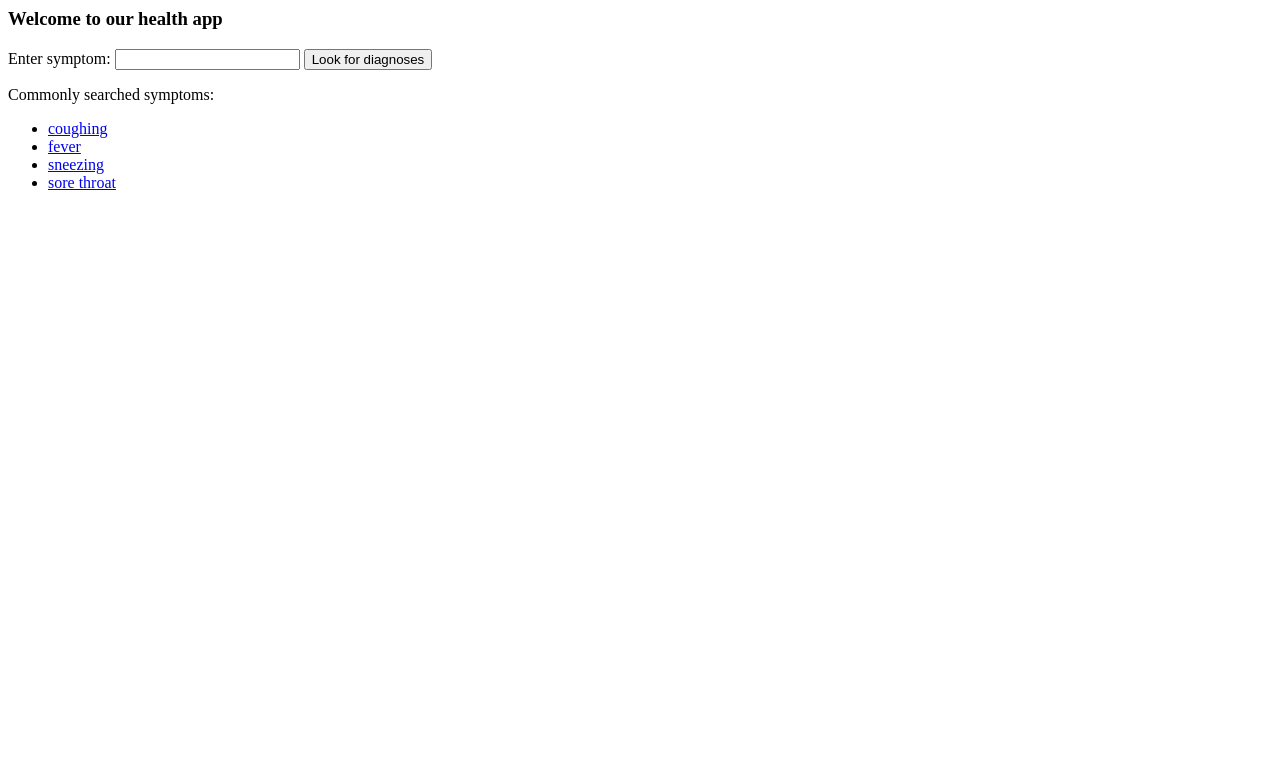
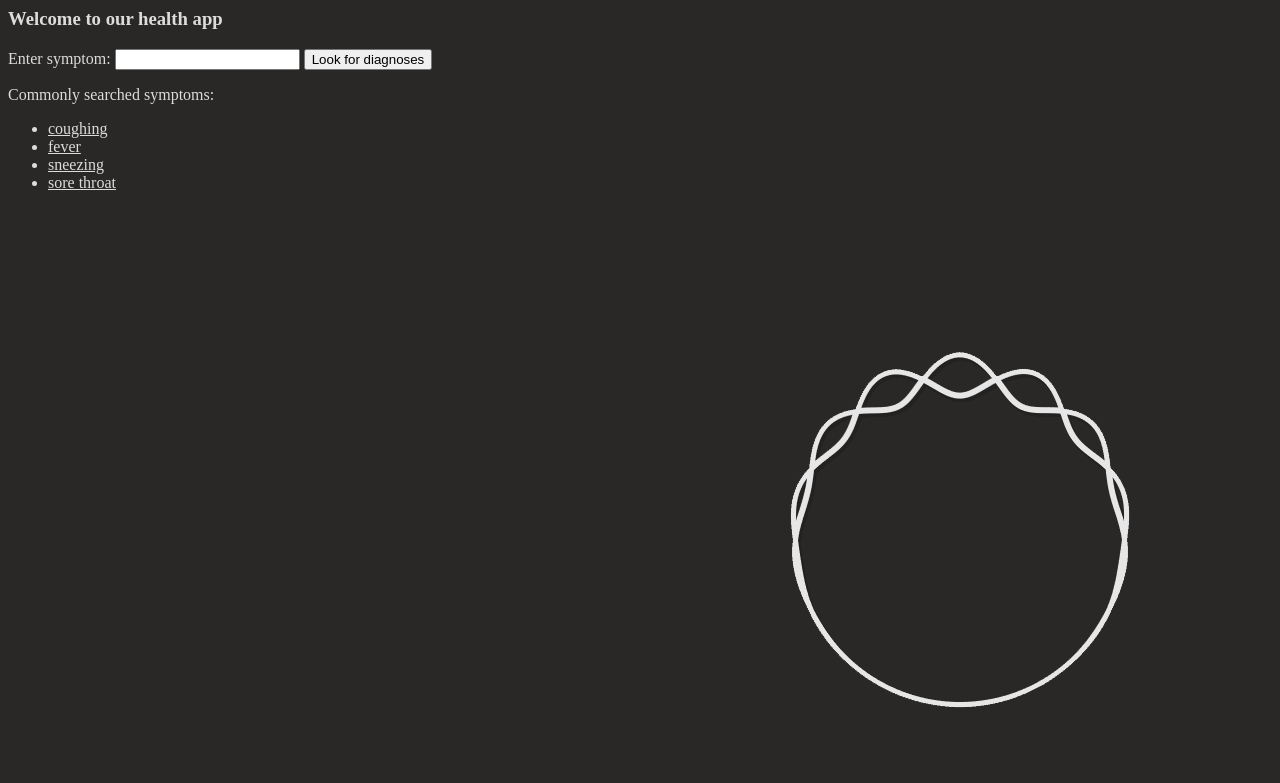
Before and after one commit to nhatvo18/healthproject, a Django app: page /health/ in a window 1280 px wide. Shown: the top 783 px of the page. Run offline with Django 3.2, Linux system fonts and the light colour scheme; data comes from the database, SQL or seed files in the repository.

Commit message:
Added some CSS styling

```diff
--- /dev/null
+++ b/health/static/health/style.css
@@ -0,0 +1,15 @@
+p, h3, ul, li, form {
+  color: gainsboro;
+}
+
+a:link, a:visited {
+  color: gainsboro;
+}
+
+a:hover {
+  color: dimgrey;
+}
+
+body {
+  background: white url("images/background.gif") no-repeat;
+}
--- a/health/templates/health/diagnoses.html
+++ b/health/templates/health/diagnoses.html
@@ -1,3 +1,6 @@
+{% load static %}
+<link rel="stylesheet" type="text/css" href="{% static 'health/style.css' %}">
+
 <h3> Symptom: {{ s.symptom_text }} </h3>
 <p> Possible diagnoses: </p>
 <ul>
--- a/health/templates/health/home.html
+++ b/health/templates/health/home.html
@@ -1,3 +1,6 @@
+{% load static %}
+<link rel="stylesheet" type="text/css" href="{% static 'health/style.css' %}">
+
 <script>
   // Given user input, replace any white space with '-',
   // then append it to the home URL; go to URL
--- a/health/templates/health/treatment.html
+++ b/health/templates/health/treatment.html
@@ -1,3 +1,6 @@
+{% load static %}
+<link rel="stylesheet" type="text/css" href="{% static 'health/style.css' %}">
+
 <h3> {{ d.diagnosis_text }} </h3>
 <p> Treatment: </p>
 <ul>
--- a/health/urls.py
+++ b/health/urls.py
@@ -6,5 +6,4 @@ app_name = 'health'
 urlpatterns = [
     path('', views.home, name='home'),
     path('<str:symptom>/', views.diagnoses, name='diagnoses'),
-    # path('<int:diagnosis_id>/treatment/', views.treatment, name='treatment')
 ]
```
Also changed, not shown: health/static/health/images/background.gif (added).
